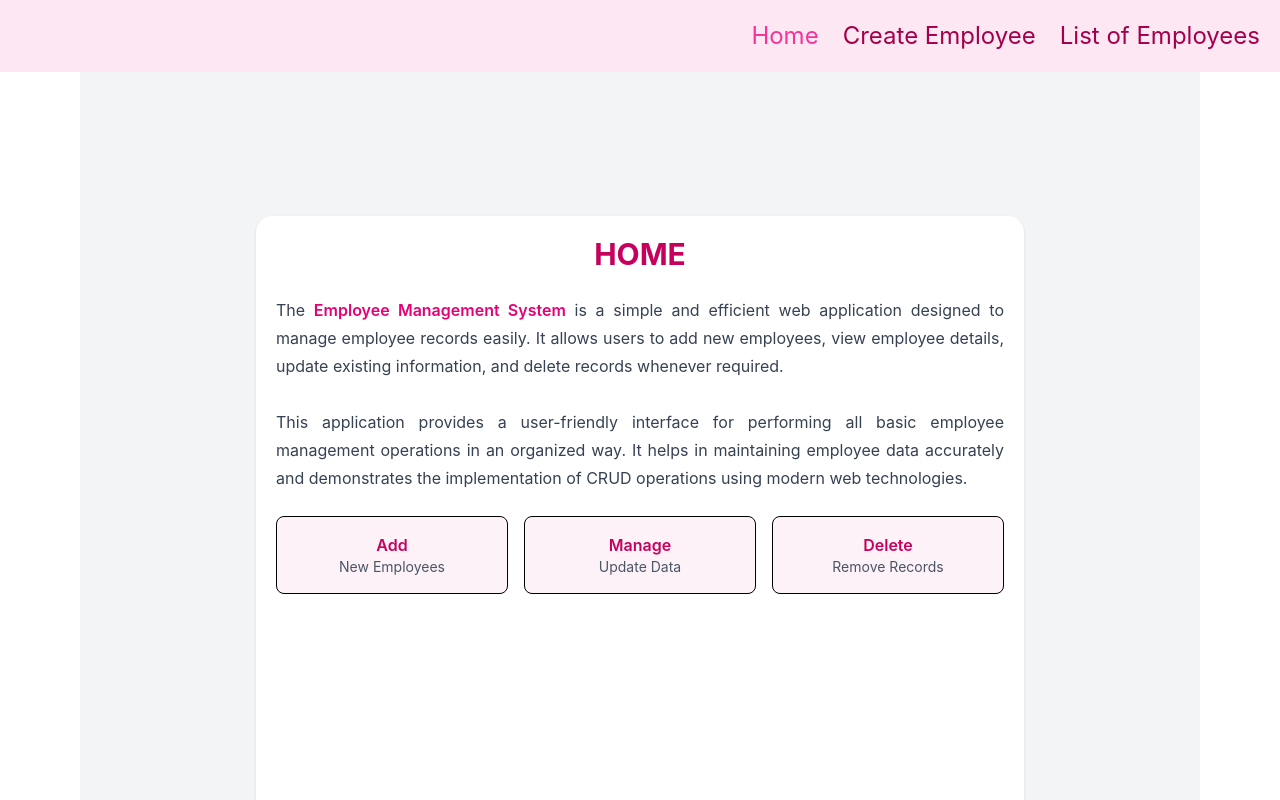
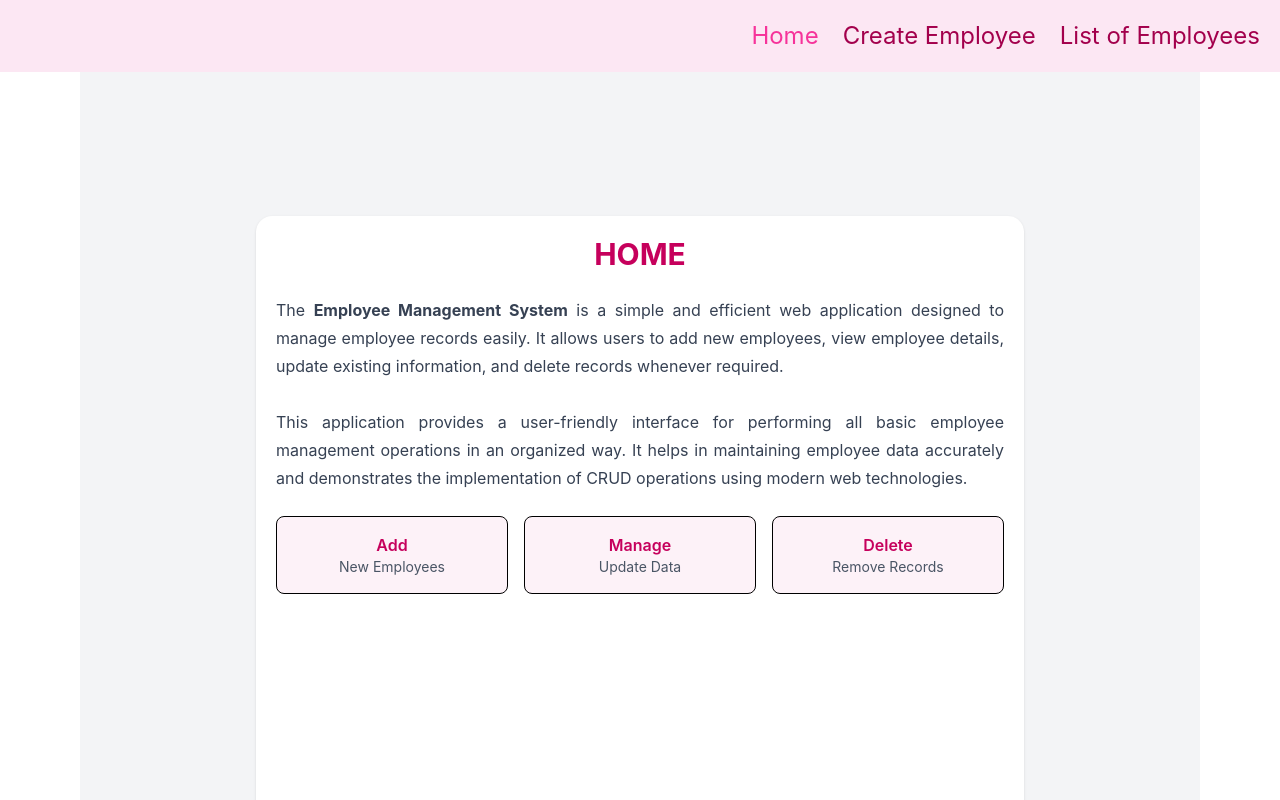
Before and after one commit to revathi-279/Emp_Frontend, a React app: page / in a window 1280 px wide. Shown: the top 800 px of the page. Built offline with nearby package versions, Linux system fonts and the light colour scheme; the HTML template or start-up script is replaced by a standard one.

Commit message:
Modified home page

```diff
--- a/src/components/Home.jsx
+++ b/src/components/Home.jsx
@@ -12,14 +12,14 @@ function Home() {
 
         {/* Description Card */}
         <p className="text-gray-700 text-base leading-7 text-justify">
-          The <span className="font-semibold text-pink-600">Employee Management System</span> is a simple and efficient web application designed to manage employee records easily.
+          The <b>Employee Management System</b> is a simple and efficient web application designed to manage employee records easily.
           It allows users to add new employees, view employee details, update existing information, and delete records whenever required.
           <br /><br />
           This application provides a user-friendly interface for performing all basic employee management operations in an organized way.
           It helps in maintaining employee data accurately and demonstrates the implementation of CRUD operations using modern web technologies.
         </p>
 
-        {/* Feature Highlights */}
+        {/* Details */}
         <div className="mt-6 grid grid-cols-1 md:grid-cols-3 gap-4 text-center">
           <div className="bg-pink-50 p-4 rounded-lg border">
             <h3 className="font-semibold text-pink-700">Add</h3>
```
